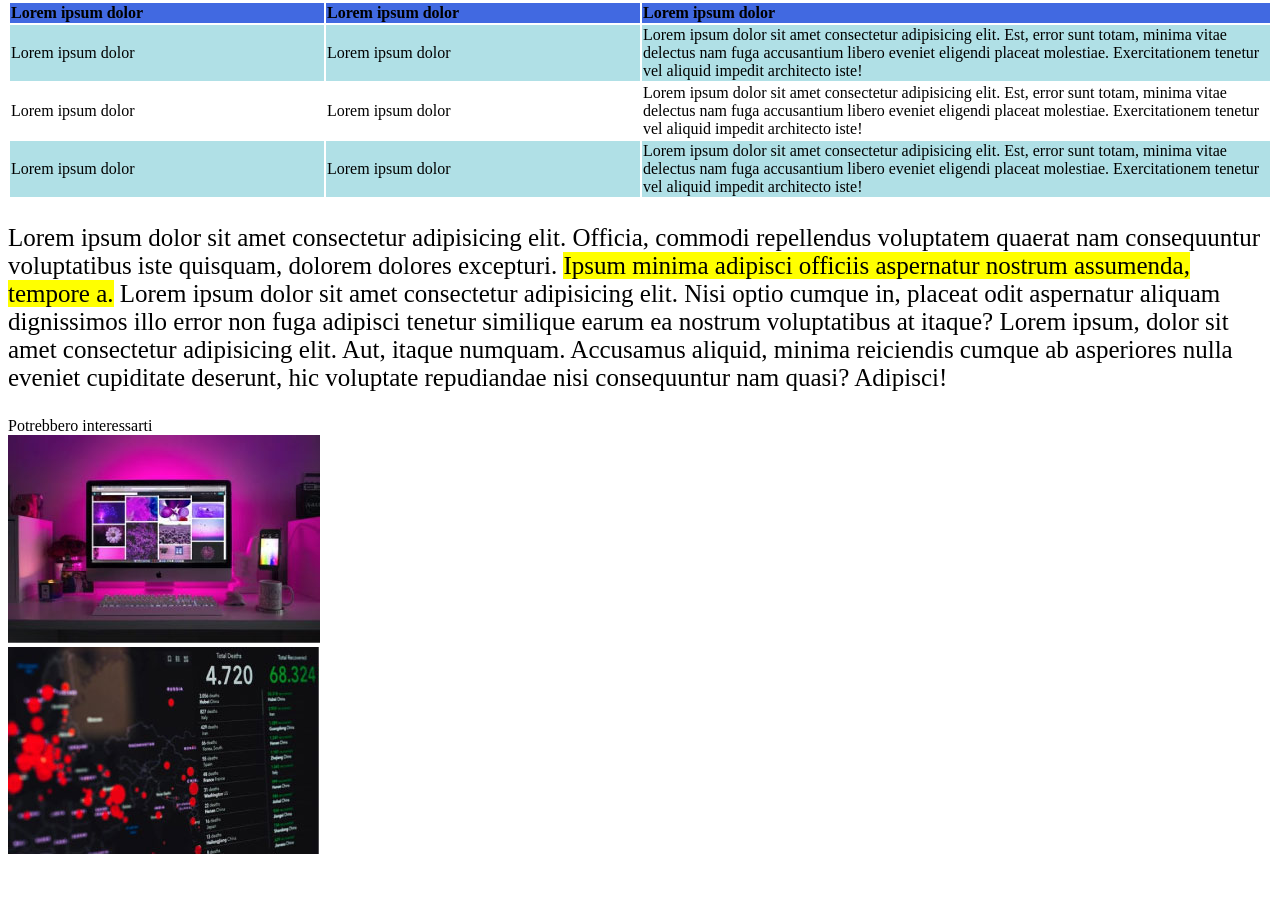
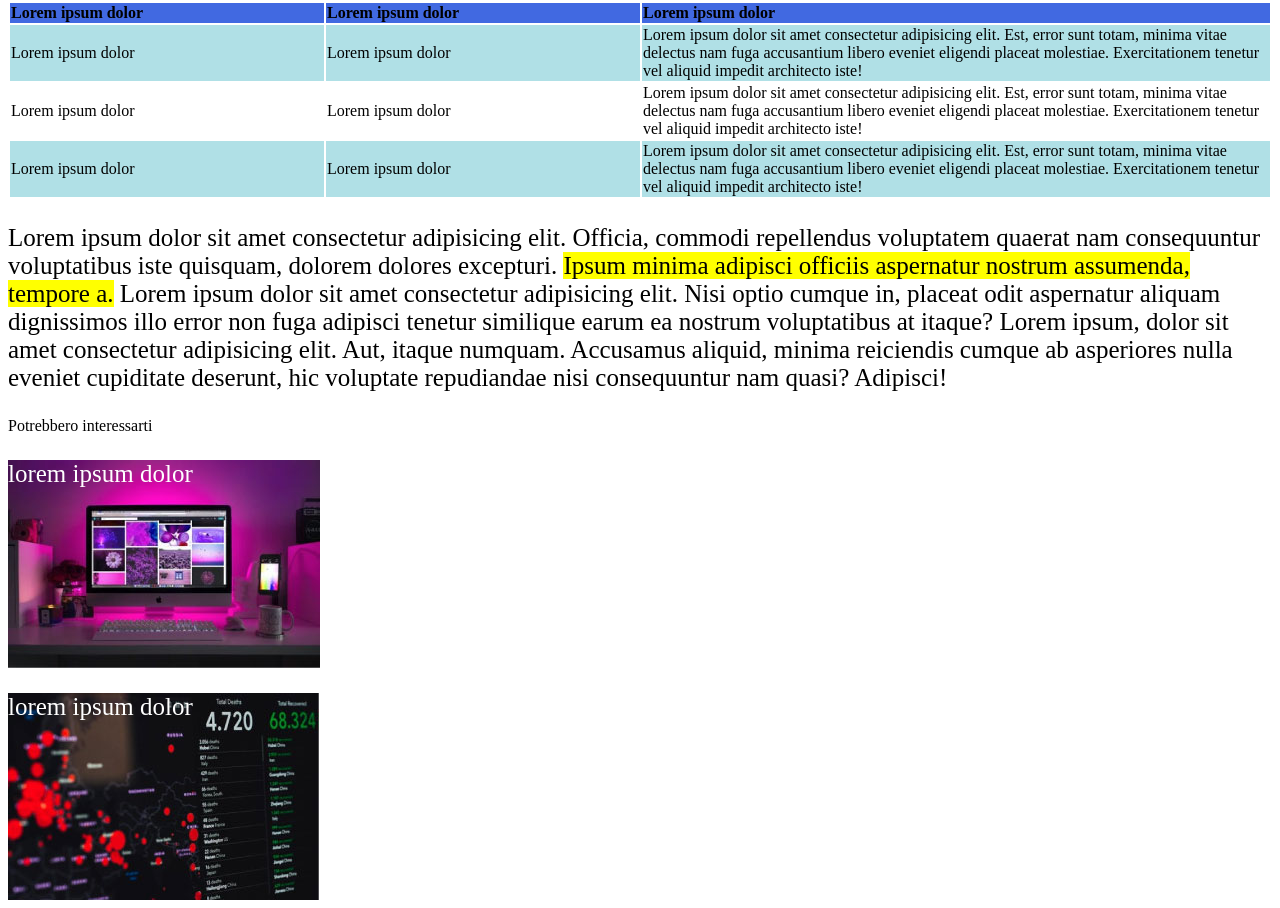
Before and after one commit to MrGaggio/html-css-booleaner, a plain HTML site: page index.html in a window 1280 px wide. Shown: the part 1065-1973 px from the top of the page. Before the commit the page ends 1931 px from the top, so only its background shows below. Drawn offline with Linux system fonts and the light colour scheme.

Commit message:
inserito testo bianco all'interno delle 2 immagini finali

```diff
--- a/css/style.css
+++ b/css/style.css
@@ -62,3 +62,19 @@ thead {
 .tt {
     text-align: left;
 }
+
+.foto1 {
+    background-image: url(../img/monitor.jpg);
+    width: 312px;
+    height: 208px;
+}
+
+.foto2 {
+    background-image: url(../img/graph.jpg);
+    width: 311px;
+    height: 207px;
+}
+
+.testo {
+    color: white;
+}
--- a/index.html
+++ b/index.html
@@ -74,10 +74,17 @@
         </section>
 
         <footer>
-            <section>
+            <section class="foto">
                 <div>Potrebbero interessarti</div>
-                <img src="./img/monitor.jpg" alt="monitor"><br>
-                <img src="./img/graph.jpg" alt="schermata">
+
+                    <div class="foto1">
+                        <p class="testo">lorem ipsum dolor</p>
+                    </div>
+
+                    <div class="foto2">
+                        <p class="testo">lorem ipsum dolor</p>
+                    </div>
+
             </section>
         </footer>
 
```
